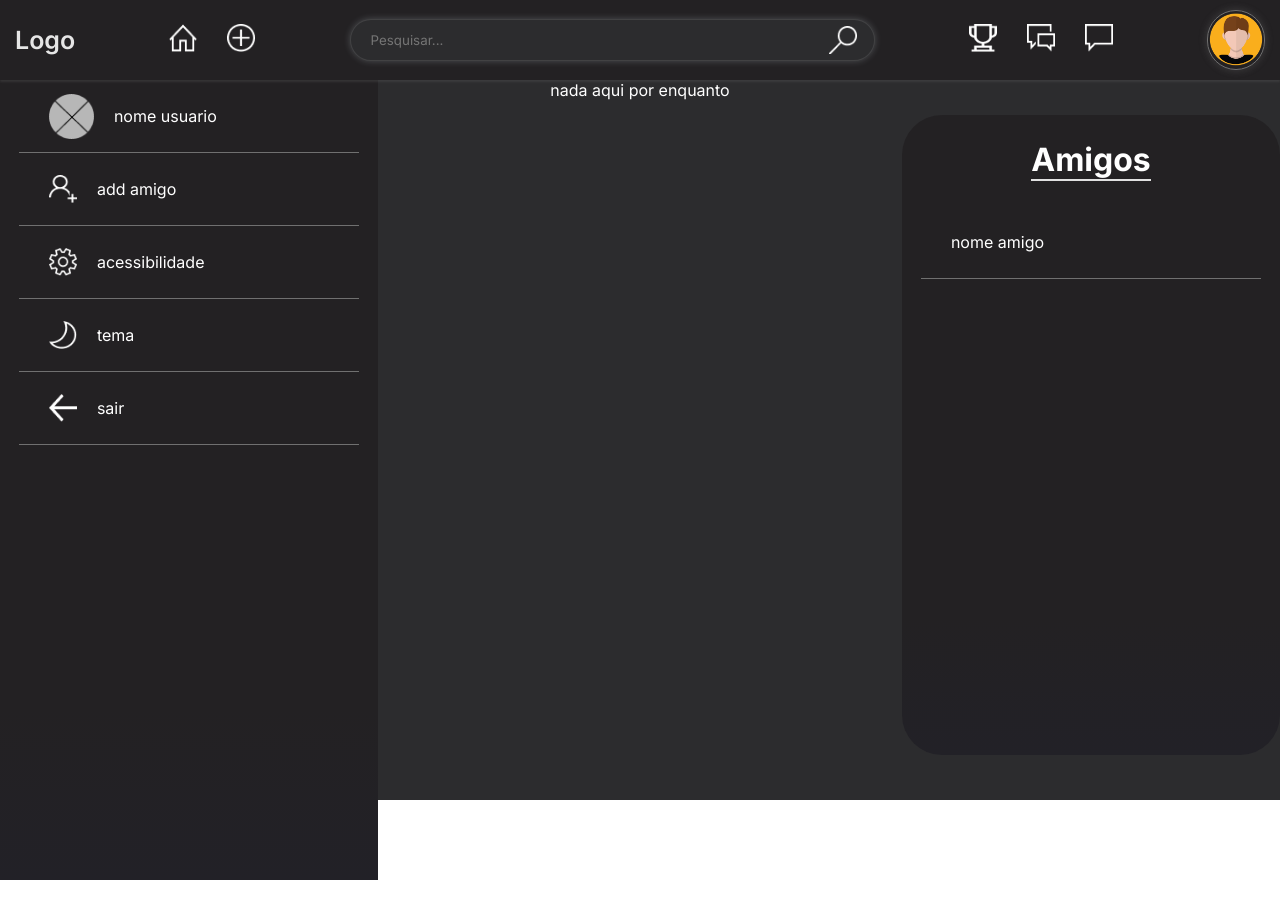
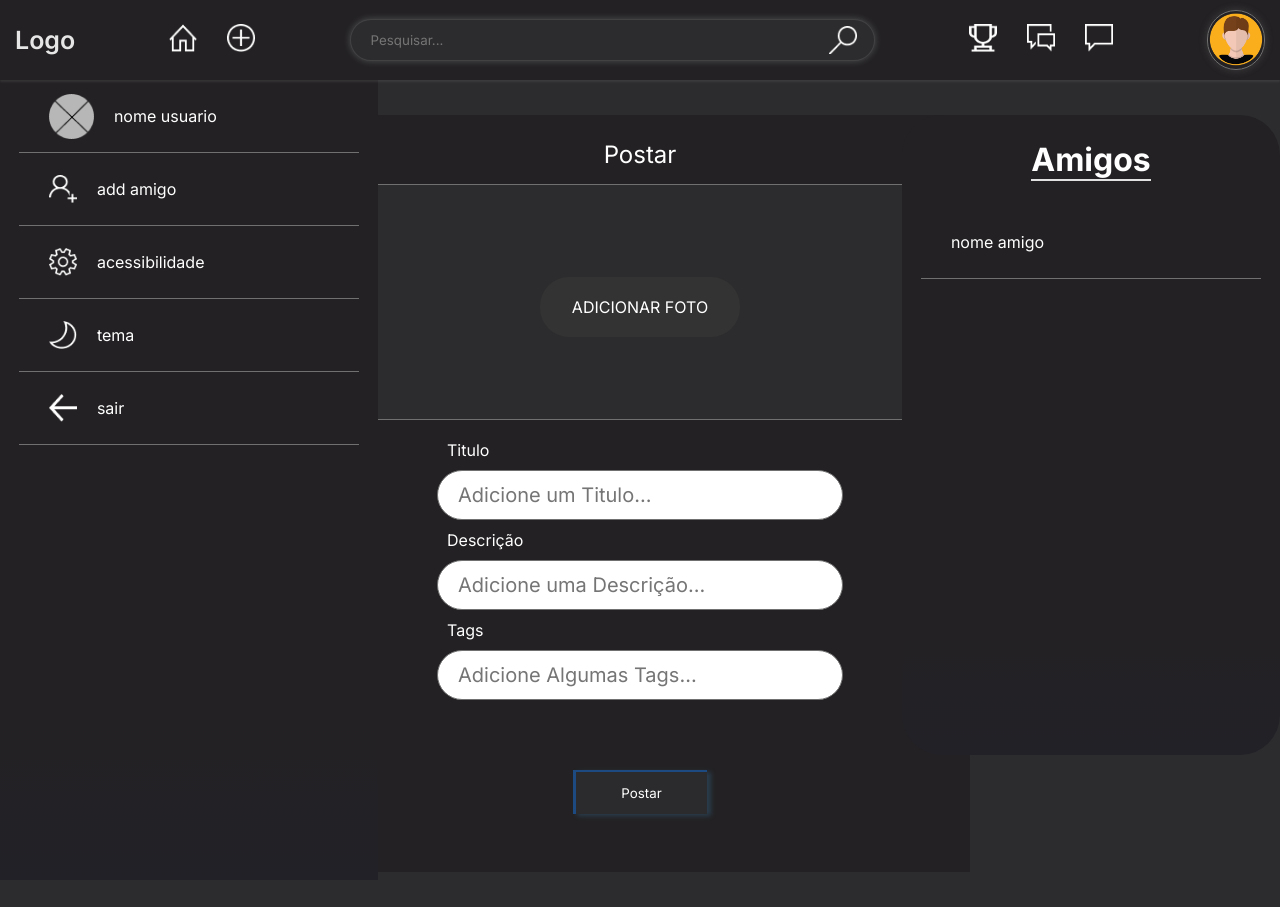
Before and after one commit to lucasbrasantos/ssn, a React (Vite) app in the folder app/: page / in a window 1280 px wide. Both pictures are taken after a click on the element 241 px from the left and 40 px from the top of the page. Before the commit the page ends 800 px from the top, so only its background shows below. Built offline with nearby package versions, Linux system fonts and the light colour scheme.

Commit message:
addPost+

```diff
--- /dev/null
+++ b/app/src/components/CreatePost/CreatePost.jsx
@@ -0,0 +1,29 @@
+import React from 'react'
+import './style.scss'
+
+function CreatePost() {
+  return (
+    <div className='CPcontainer'>
+          <h1>Postar</h1>
+          <div className="addArquivo">
+                <label htmlFor="file">Adicionar Foto</label>
+                <input type="file" id="file"/>
+          </div>
+
+          <div className="inputs">
+                <label htmlFor="user">Titulo</label>
+                <input name='user' id='tirulo' type="text" placeholder="Adicione um Titulo..."/>
+
+                <label htmlFor="password">Descrição</label>
+                <input name='email' id='descricao' type="text" placeholder="Adicione uma Descrição..."/>
+
+                <label htmlFor="password">Tags</label>
+                <input name='senha' id='tags' type="text" placeholder="Adicione Algumas Tags..."/>
+
+                <button>Postar</button>
+            </div>
+    </div>
+  )
+}
+
+export default CreatePost
--- /dev/null
+++ b/app/src/components/CreatePost/style.scss
@@ -0,0 +1,86 @@
+@use '../../styles/abstracts/mixins' as *;
+@use '../../styles/abstracts/variables' as *;
+
+.CPcontainer{
+    width: 660px;
+    height: 757px;
+    background-color: $black;
+    margin: 35px auto;
+    display: flex;
+    flex-direction: column;
+    align-items: center;
+
+    h1{
+        margin-top: 25px;
+        color: white;
+        font-size: 24px;
+        font-weight: 400;
+    }
+
+    .addArquivo{
+        display: flex;
+        align-items: center;
+        justify-content: center;
+        width: 535px;
+        height: 236px;
+        margin-top: 15px;
+        margin-bottom: 10px;
+        background-color: $c1;
+        border: 1px solid #707070;
+
+        label{
+            border-radius: 29px;
+            padding: 20px 10px;
+            width: 200px;
+            background-color: #333;
+            color: #FFF;
+            text-transform: uppercase;
+            text-align: center;
+            display: block;
+            margin-top: 10px;
+            cursor: pointer;
+        }
+
+        input{
+            display: none;
+        }
+    }
+
+    .inputs{
+        display: flex;
+        align-items: center;
+        justify-content: center;
+        flex-direction: column;
+
+     input{
+        width: 406px;
+        height: 50px;
+        padding: 20px 60px 20px 20px;
+        border-radius: 26px;
+        outline: none;
+        color: black;
+        font-size: 20px;
+        border: 1px solid #707070;
+        }
+
+     label{
+        color: white;
+        align-self: flex-start;
+        padding: 10px;
+        }
+
+     button{
+        width: 134px;
+        height: 44px;
+        margin-top: 70px;
+        color: white;
+        border: none;
+        background: rgba(44, 44, 46, 0.99);
+        border-left: solid 3px rgba(24, 89, 166, 0.70);
+        border-top: solid 2px rgba(24, 89, 166, 0.70);
+        box-shadow: 4px 2px 5px rgba(72, 171, 242, 0.21);
+        cursor: pointer;
+        }
+
+    }
+}
--- a/app/src/components/Navbar/Navbar.jsx
+++ b/app/src/components/Navbar/Navbar.jsx
@@ -25,7 +25,7 @@ const Navbar = () => {
 			<span onClick={() => handleButtonClick('createPost')} ><img src="../../../src/assets/icons/Vector.png" alt="" /></span>
 		</div>
 
-		<span className='searchSpan'>
+		<span className='searchSpan'  onClick={() => handleButtonClick('search')}>
 			<input name='search' className='search' type="text" placeholder='Pesquisar...' />
 		</span>
 
--- a/app/src/components/Post/Post.jsx
+++ b/app/src/components/Post/Post.jsx
@@ -15,6 +15,7 @@ const Post = () => {
 
 		<div className='postImg'></div>
 		<div className='postBottom'></div>
+
 	</div>
   )
 }
--- a/app/src/pages/Home.jsx
+++ b/app/src/pages/Home.jsx
@@ -5,6 +5,7 @@ import LateralMenu from '../components/LateralMenu/LateralMenu'
 import FriendsMenu from '../components/FriendsMenu/FriendsMenu';
 
 import Post from '../components/Post/Post';
+import CreatePost from '../components/CreatePost/CreatePost';
 import PerfilUsuario from '../components/PerfilUsuario/PerfilUsuario';
 import Search from '../components/search/Search';
 
@@ -18,7 +19,9 @@ import Ranking from '../components/Ranking/Ranking';
 
 const components = { // name for the button click // <component name>
 	userProfile: PerfilUsuario,
-	post: Search,
+	post: Post,
+	createPost: CreatePost,
+	search: Search,
 	forum: Forum,
 	chatAll: ChatAll,
 	chatRecent: ChatRecent,
@@ -42,6 +45,7 @@ const Home = () => {
 
 					{
 						ComponentToRender ? <ComponentToRender /> : <p className='nothing'>nada aqui por enquanto</p> // aqui esta o component renderizado no centro / na parte principal
+
 						// e a condição ? = if
 						// se existe o ComponentToRender, renderiza ele, se nao renderiza o <p>
 					}
```
